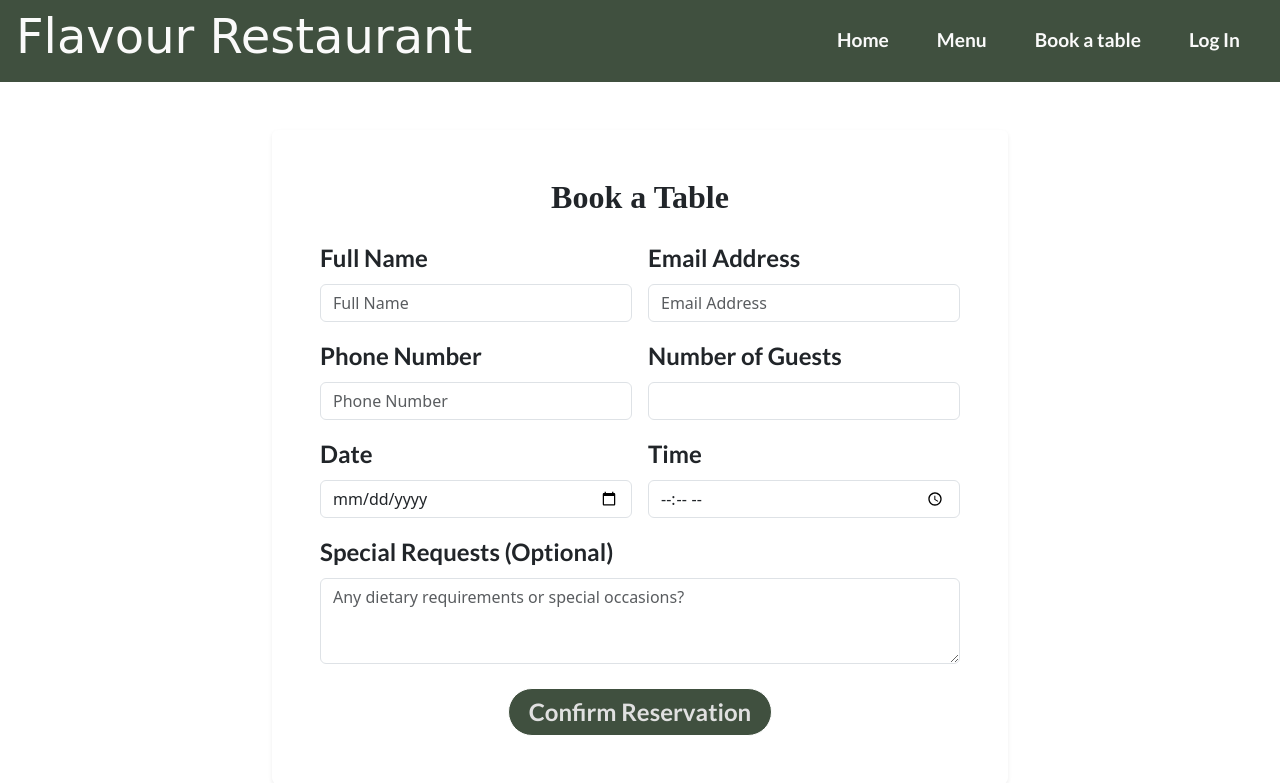
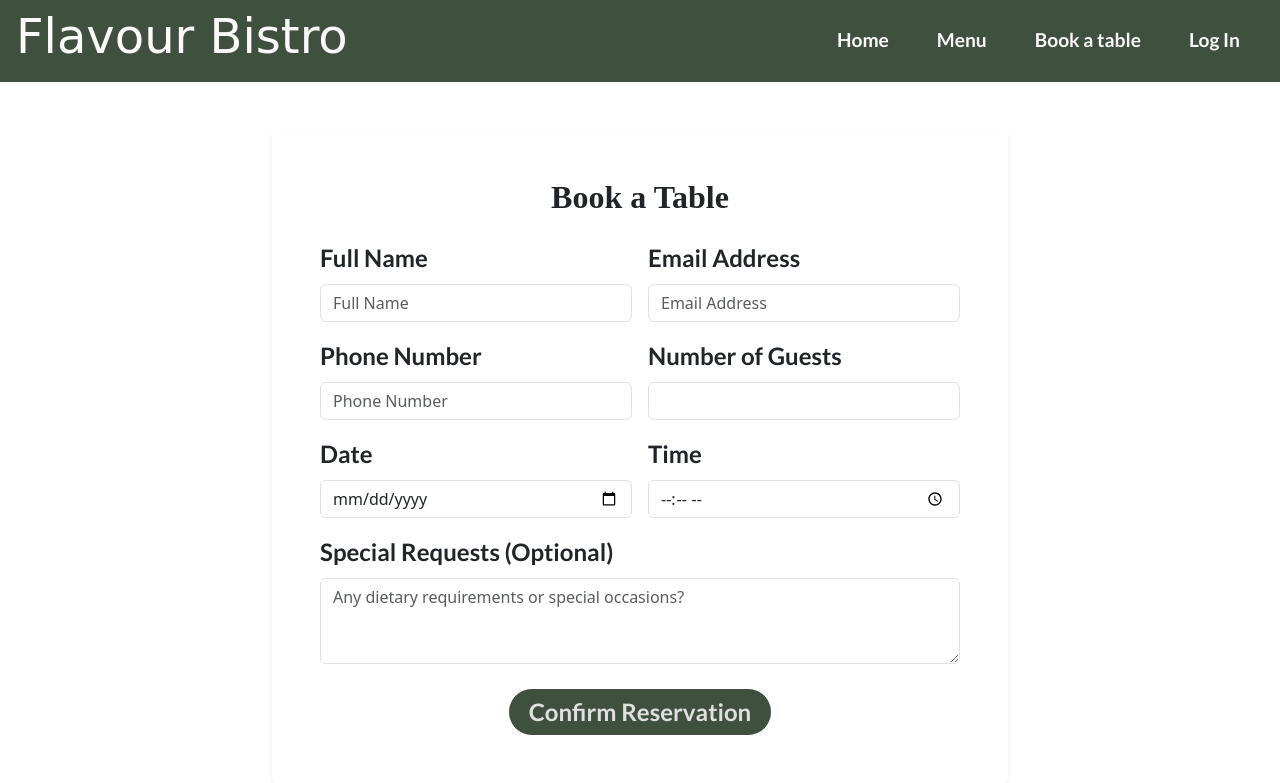
Before and after one commit to devjldp/restaurant-django, a Django app: page /bookings/ in a window 1280 px wide. Shown: the top 783 px of the page. Run offline with Django 5.2, Linux system fonts and the light colour scheme; parts of the project's set-up code (start-up, migrations or seed data) failed here and were passed over; some web fonts are replaced.

Commit message:
Update brand name

```diff
--- a/restaurant/templates/base.html
+++ b/restaurant/templates/base.html
@@ -18,7 +18,7 @@
         <div class="container-fluid px-3">
 
             <!-- Brand -->
-            <h1 class="text-center brand">Flavour Restaurant</h1>
+            <h1 class="text-center brand">Flavour Bistro</h1>
 
             <!-- Hamburger button -->
             <button class="navbar-toggler"
```
